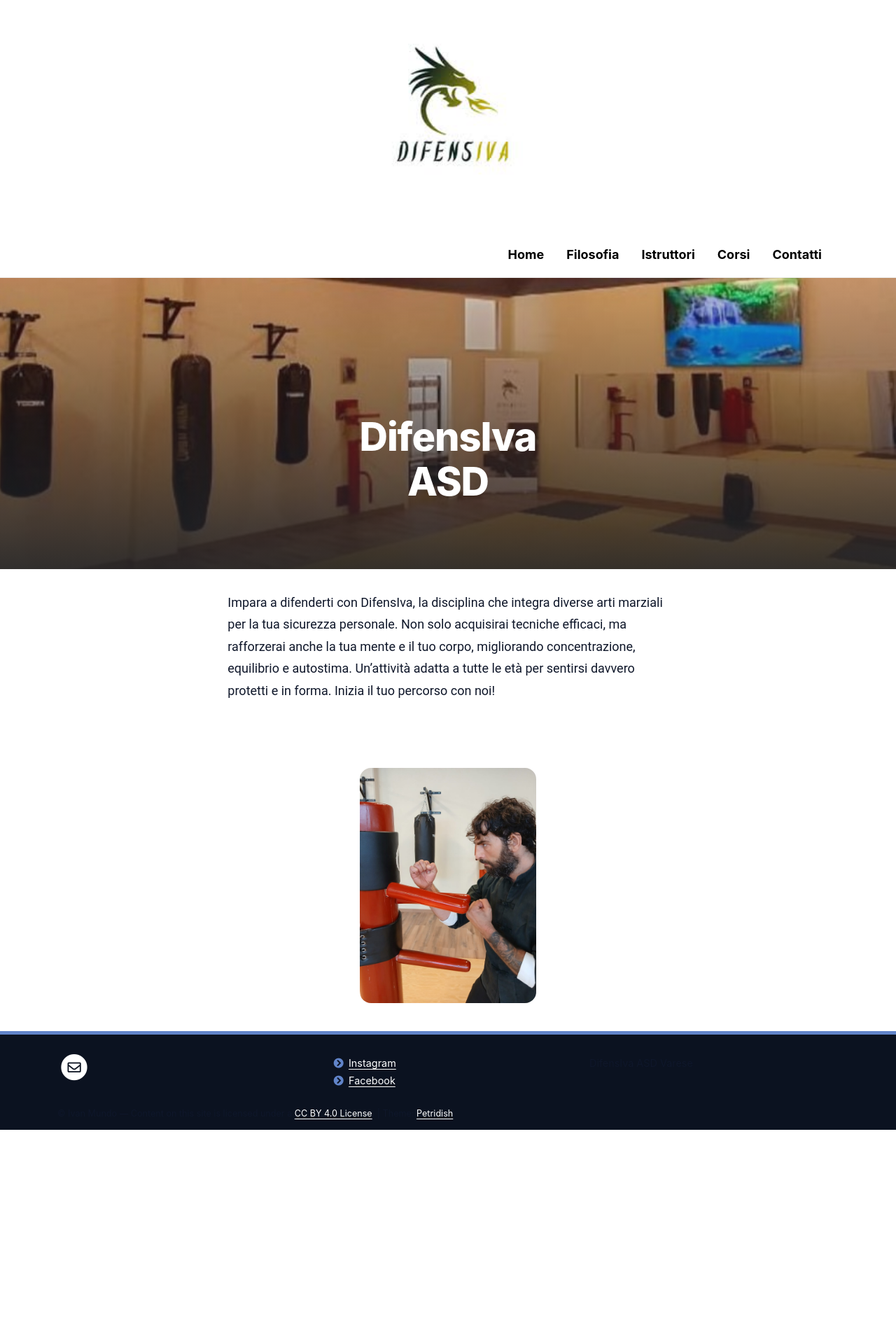
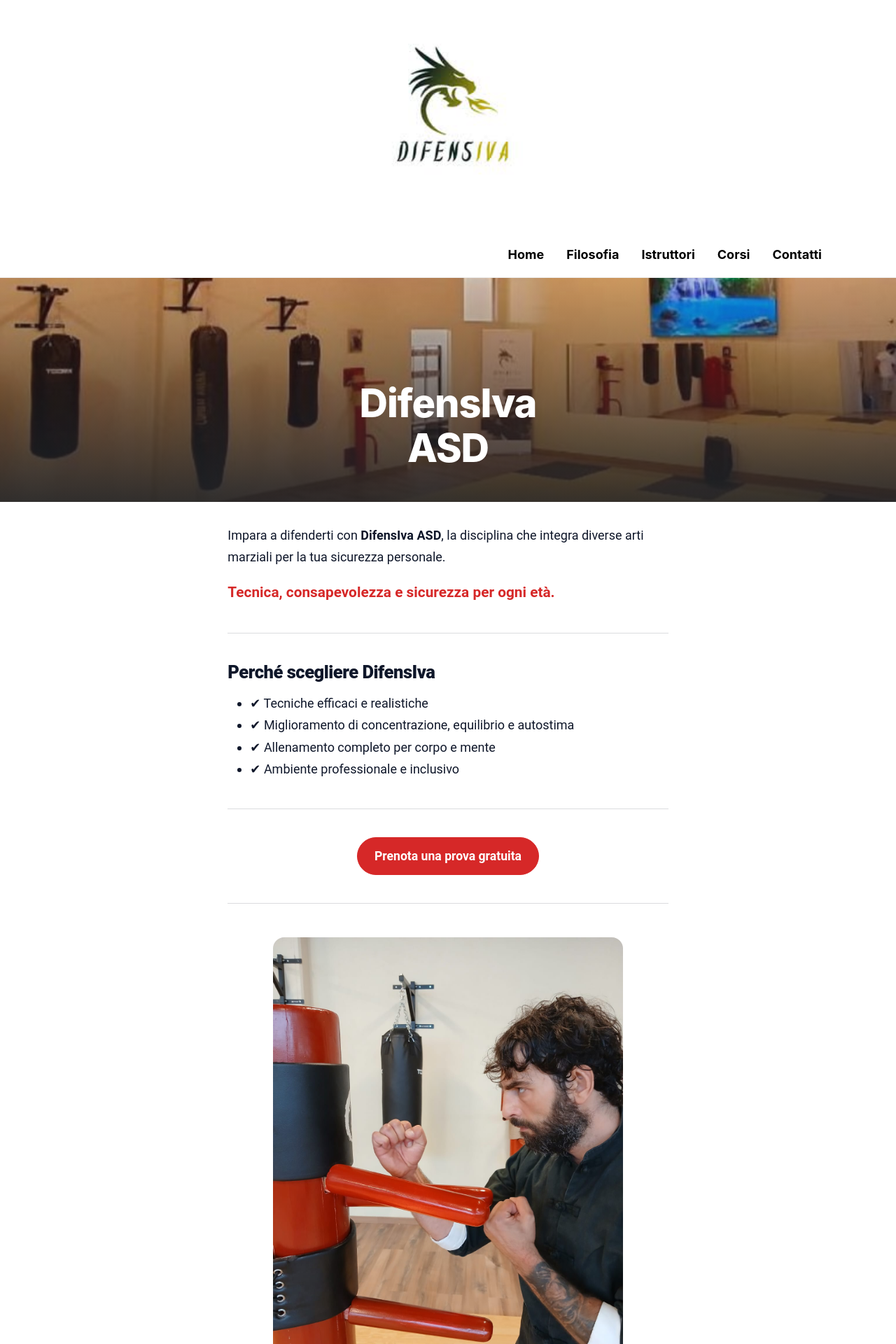
Before and after one commit to difensiva-varese/difensiva, a Jekyll site: the page built from pages/home.md, in a window 1280 px wide. Shown: the top 1920 px of the page at 70% size. Built offline with Jekyll 4.4.1, drawn with Linux system fonts in a browser that asks for light colours; before the commit the page ends 1614 px from its top, so only the background shows below that.

Commit message:
modifying themes

```diff
--- a/_sass/_custom.scss
+++ b/_sass/_custom.scss
@@ -82,3 +82,41 @@ main img{
 .navbar a{
   font-weight: 700;
 }
+/* Hero text */
+.lead-text{
+  font-size: 1.3rem;
+  font-weight: 600;
+  margin: 1rem 0 2rem 0;
+  color: #d62828;
+}
+
+/* Divider */
+hr{
+  margin: 2.5rem 0;
+  opacity: .15;
+}
+
+/* CTA button */
+.btn-lg{
+  padding: .8rem 1.5rem;
+  font-size: 1.1rem;
+  border-radius: 999px;
+}
+/* ===== Riduce altezza header/logo ===== */
+
+.navbar {
+  padding-top: 0.5rem !important;
+  padding-bottom: 0.5rem !important;
+}
+
+.navbar-brand img {
+  max-height: 60px;   /* prima probabilmente ~120px */
+}
+
+header {
+  padding-top: 1rem !important;
+  padding-bottom: 1rem !important;
+}
+.page-header .container h2 {
+  display: none !important;
+}
--- a/pages/home.md
+++ b/pages/home.md
@@ -4,11 +4,34 @@ background: /images_2/difensiva_palestra_2.jpg
 permalink: /
 ---
 
+Impara a difenderti con **DifensIva ASD**, la disciplina che integra diverse arti marziali per la tua sicurezza personale.
 
-Impara a difenderti con DifensIva, la disciplina che integra diverse arti marziali per la tua sicurezza personale.
-Non solo acquisirai tecniche efficaci, ma rafforzerai anche la tua mente e il tuo corpo, migliorando concentrazione, equilibrio e autostima.
-Un'attività adatta a tutte le età per sentirsi davvero protetti e in forma.
-Inizia il tuo percorso con noi!
+<div class="lead-text">
+Tecnica, consapevolezza e sicurezza per ogni età.
+</div>
+
+---
+
+## Perché scegliere DifensIva
+
+- ✔ Tecniche efficaci e realistiche
+- ✔ Miglioramento di concentrazione, equilibrio e autostima
+- ✔ Allenamento completo per corpo e mente
+- ✔ Ambiente professionale e inclusivo
+
+---
+
+<div style="text-align:center; margin-top: 2rem;">
+  <a href="{{ site.baseurl }}/contatti/" class="btn btn-primary btn-lg">
+    Prenota una prova gratuita
+  </a>
+</div>
+
+---
+
+<div style="text-align:center; margin-top: 3rem;">
+  <img src="{{ site.baseurl }}/images_2/difensiva_omino.jpeg" alt="DifensIva" style="max-width: 500px; width: 100%; height: auto;">
+</div>
 
 <br><br>
 <p align="center">
```
